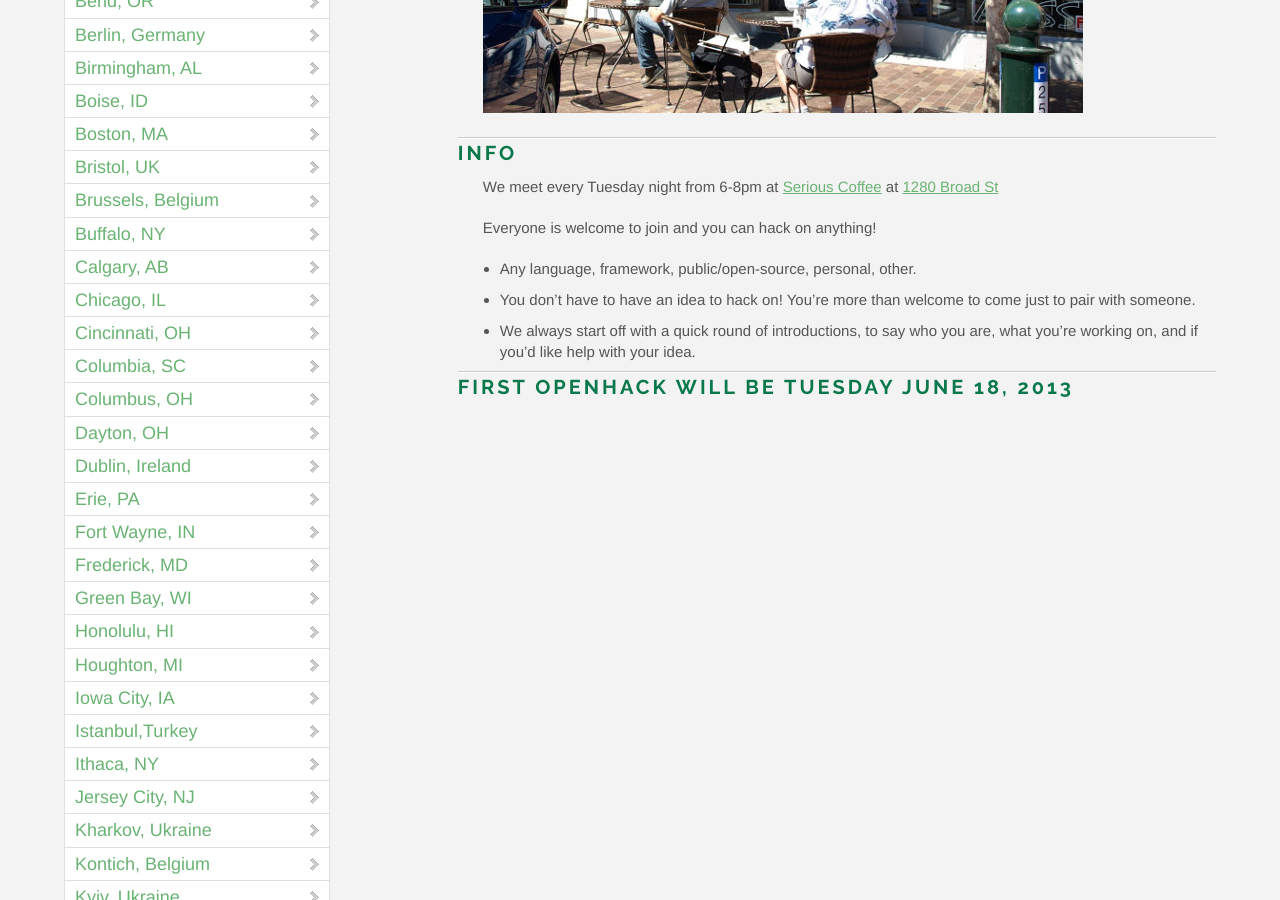
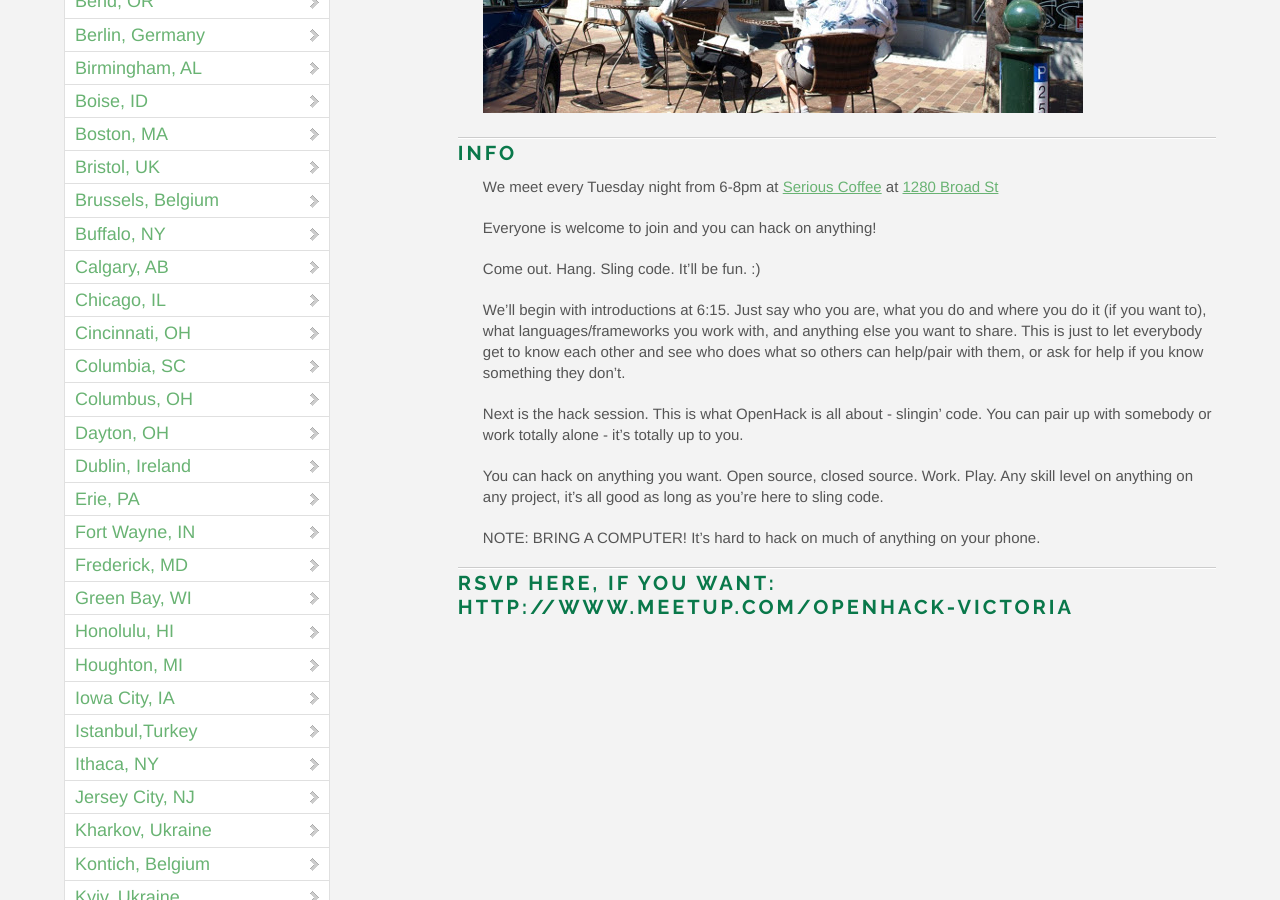
Before and after one commit to OpenHack/openhack.github.com, a Jekyll site: the page built from victoria/index.markdown, in a window 1280 px wide and 900 px high, scrolled down 496 px. Built offline with Jekyll 4.4.1, drawn with Linux system fonts in a browser that asks for light colours; nearby versions of some CDN libraries; Markdown is read by kramdown in place of the engine named in the settings; comment, search, counter and statistics services are not loaded.

Commit message:
Update index.markdown

```diff
--- a/victoria/index.markdown
+++ b/victoria/index.markdown
@@ -13,8 +13,15 @@ We meet every Tuesday night from 6-8pm at [Serious Coffee](http://www.seriouscof
 
 Everyone is welcome to join and you can hack on anything!
 
-* Any language, framework, public/open-source, personal, other.
-* You don’t have to have an idea to hack on! You’re more than welcome to come just to pair with someone.
-* We always start off with a quick round of introductions, to say who you are, what you’re working on, and if you’d like help with your idea.
+Come out. Hang. Sling code. It'll be fun. :)
 
-### First OpenHack will be Tuesday June 18, 2013
+We’ll begin with introductions at 6:15. Just say who you are, what you do and where you do it (if you want to), what languages/frameworks you work with, and anything else you want to share. This is just to let everybody get to know each other and see who does what so others can help/pair with them, or ask for help if you know something they don’t.
+
+Next is the hack session. This is what OpenHack is all about - slingin’ code. You can pair up with somebody or work totally alone - it’s totally up to you.
+
+You can hack on anything you want. Open source, closed source. Work. Play. Any skill level on anything on any project, it’s all good as long as you’re here to sling code.
+
+NOTE: BRING A COMPUTER! It's hard to hack on much of anything on your phone.
+
+
+### RSVP here, if you want: http://www.meetup.com/OpenHack-Victoria
```
